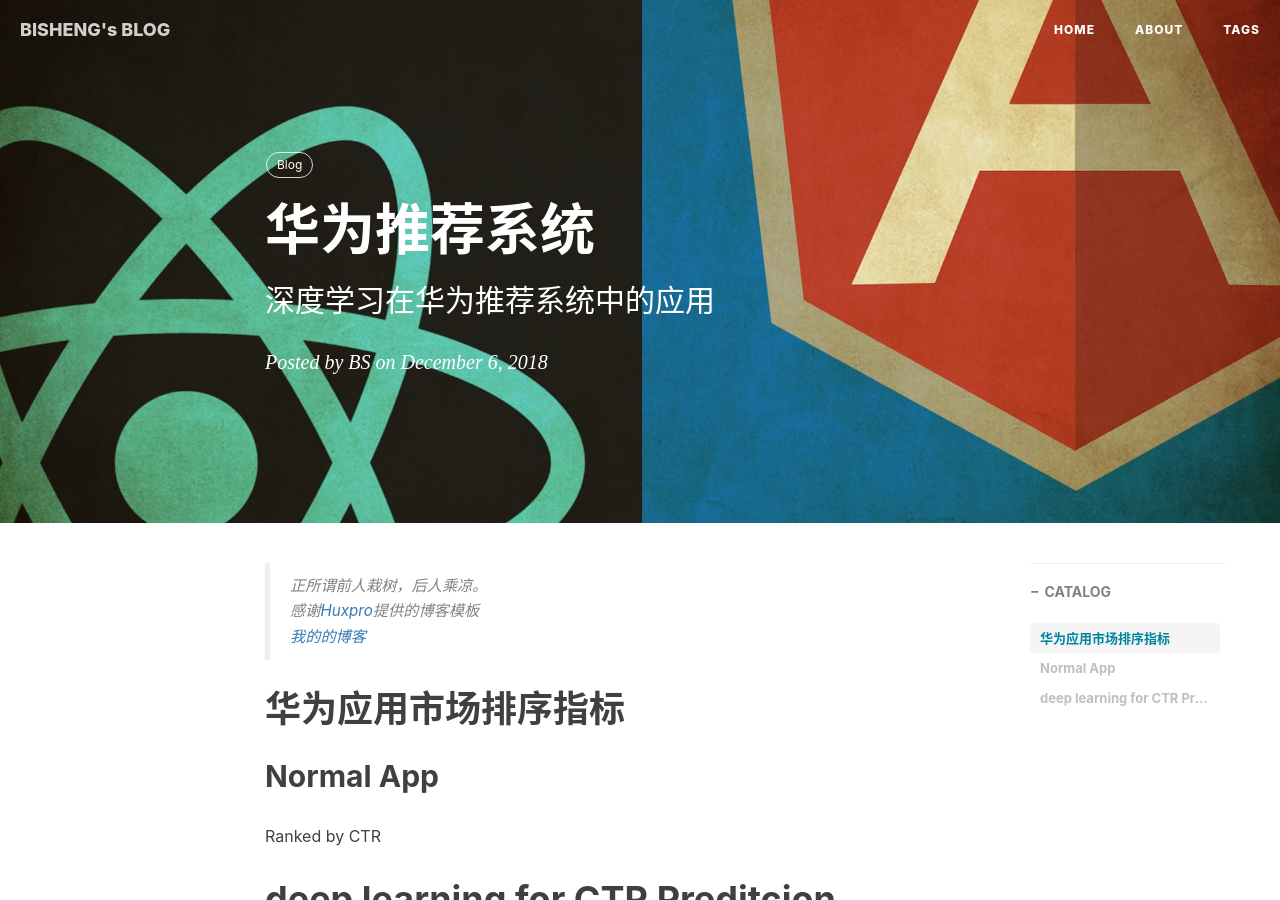
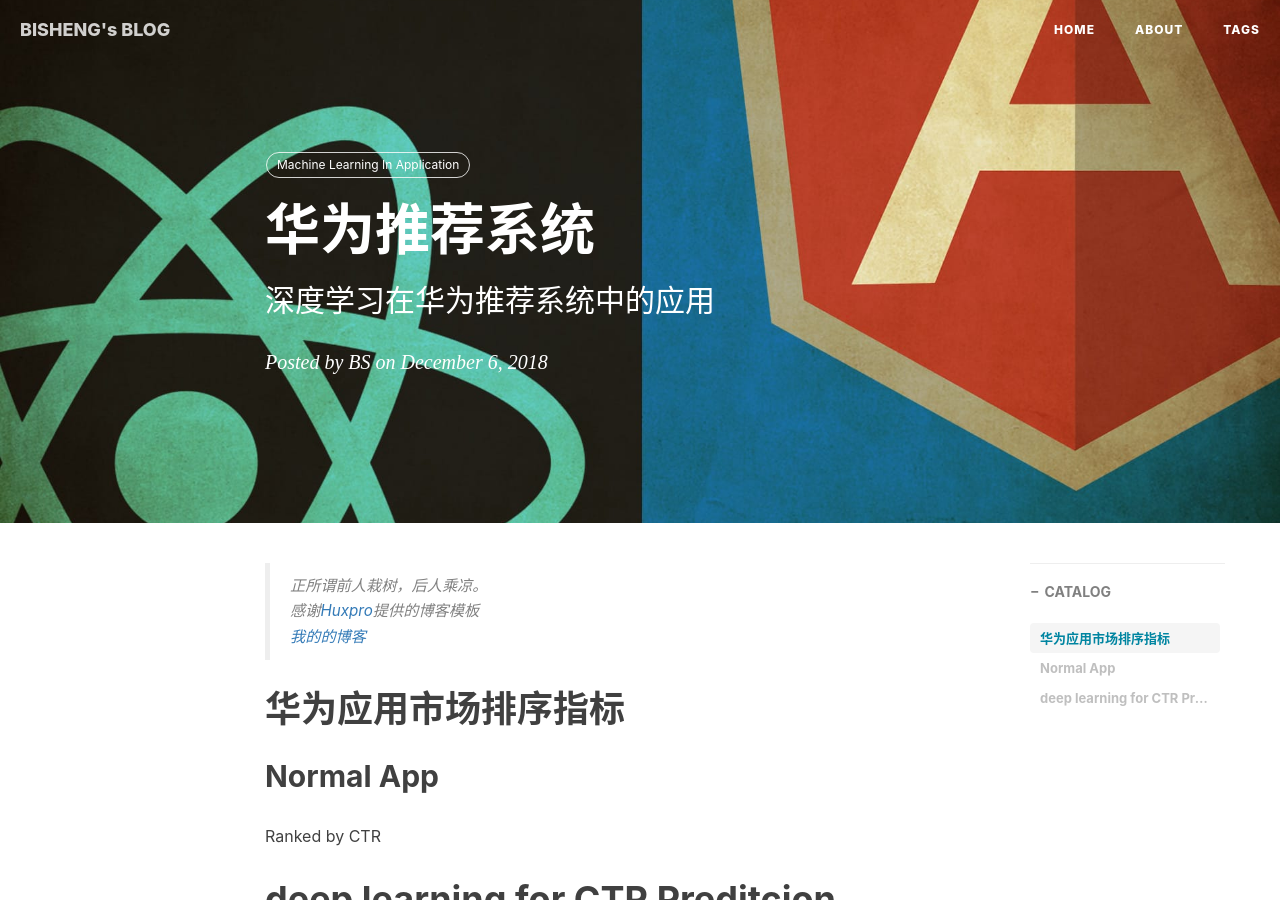
Before and after one commit to BishengSJTU/BishengSJTU.github.io, a Jekyll site: the page built from _posts/2018-12-06-华为推荐系统.md, in a window 1280 px wide and 900 px high. Built offline with Jekyll 4.4.1, drawn with Linux system fonts in a browser that asks for light colours; nearby versions of some CDN libraries; comment, search, counter and statistics services are not loaded.

Commit message:
2018-12-06

```diff
--- a/_posts/2018-12-06-华为推荐系统.md
+++ b/_posts/2018-12-06-华为推荐系统.md
@@ -7,7 +7,7 @@
 header-img: img/post-bg-re-vs-ng2.jpg
 catalog: true
 tags:
-    - Blog
+    - Machine Learning In Application
 ---
 
 > 正所谓前人栽树，后人乘凉。
```
